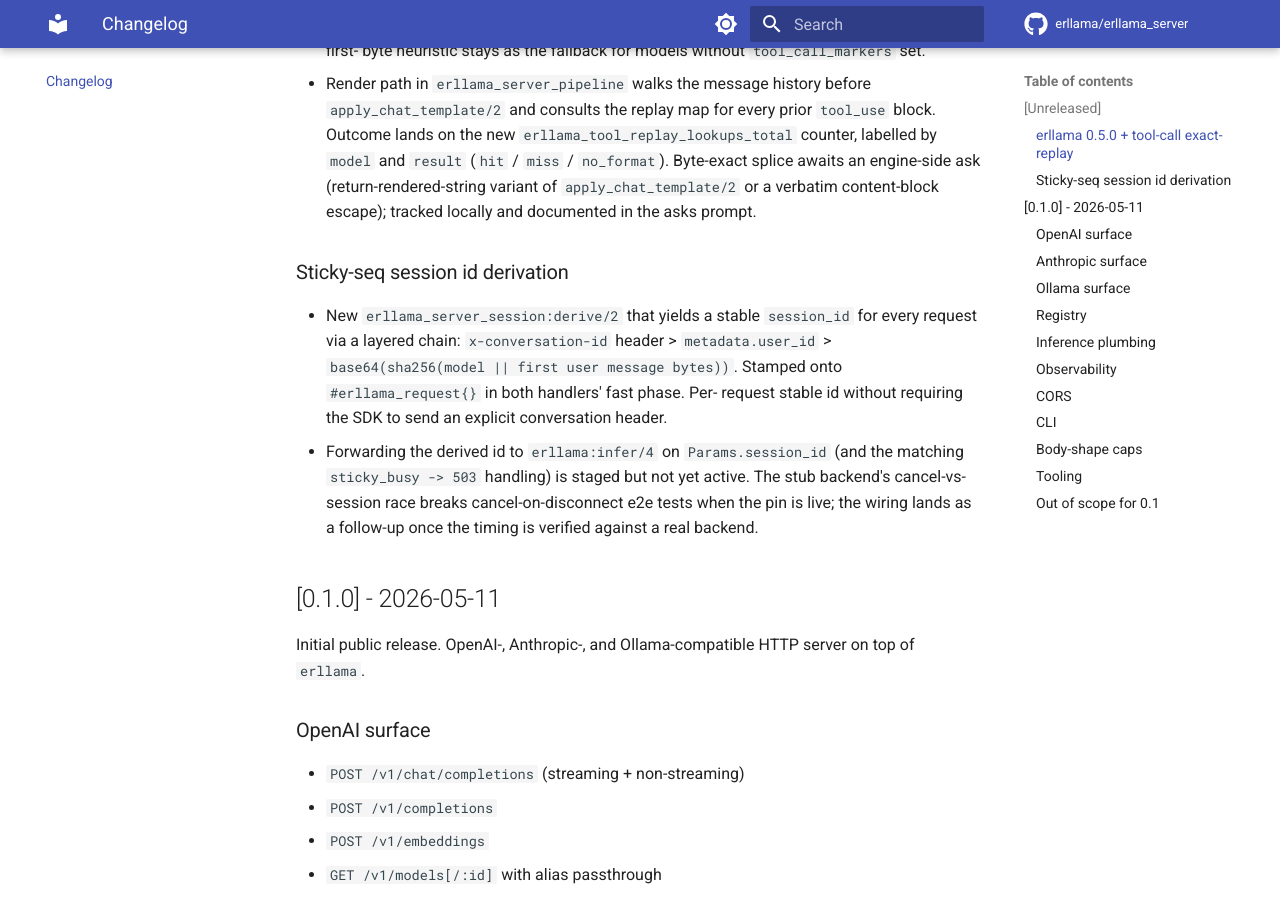
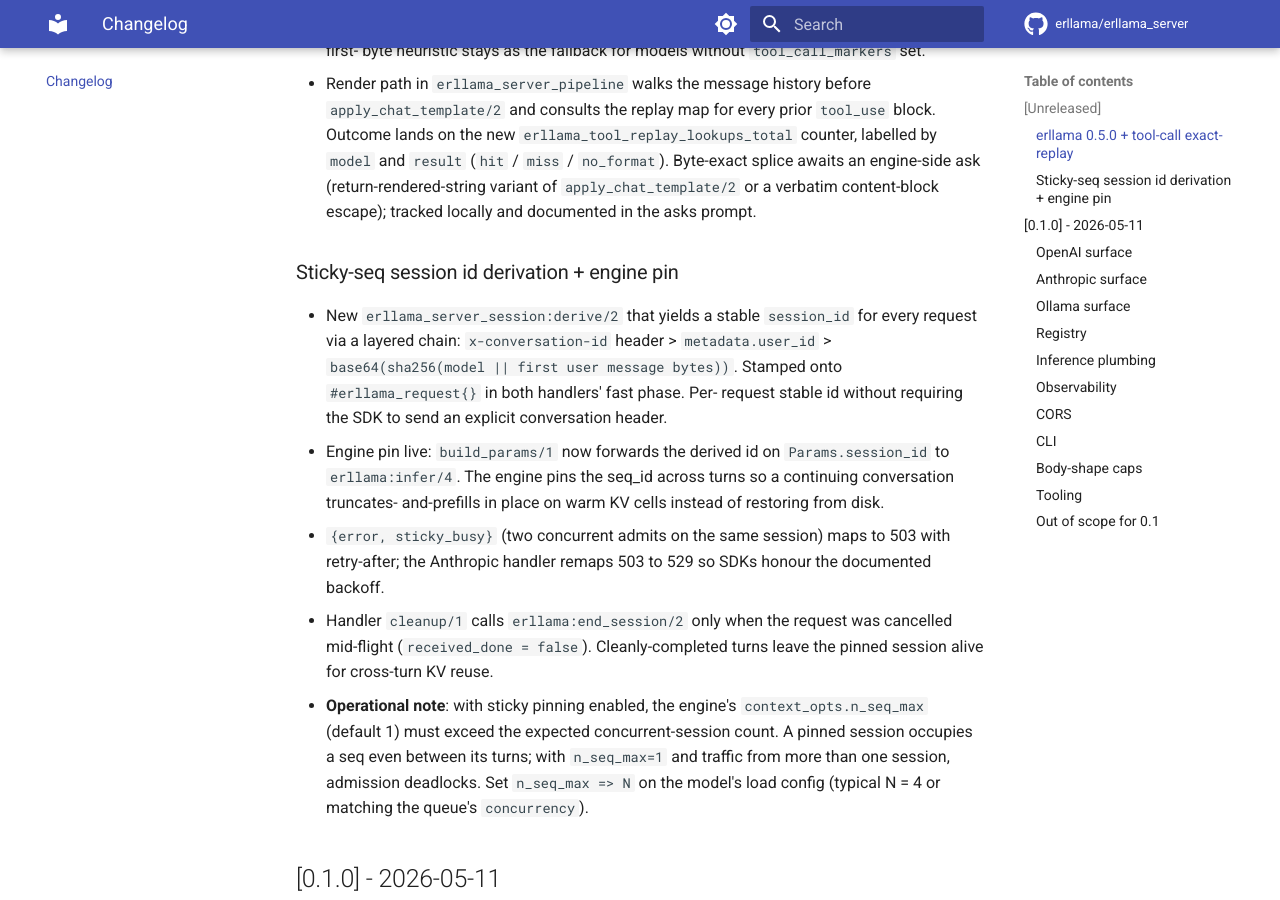
Before and after one commit to benoitc/erllama_server, an MkDocs documentation site: the page built from guides/changelog.md, in a window 1280 px wide and 900 px high, scrolled down 1354 px. Built offline with MkDocs 1.6.1 and Material for MkDocs 9.7.7, drawn with Linux system fonts in a browser that asks for light colours; comment, search, counter and statistics services are not loaded.

Commit message:
docs: sticky-seq engine pin is live; document n_seq_max constraint
PR 7b delivered Params.session_id forwarding to erllama:infer/4
and the sticky_busy -> 503 mapping. Update the three docs to
reflect the live state and document the new operational
constraint: with sticky pinning, context_opts.n_seq_max must
exceed the expected concurrent-session count (engine default of 1
deadlocks on the second session).

- CHANGELOG Unreleased section now describes the engine pin
  delivery and the n_seq_max requirement.
- AGENTS architecture section captures the received_done lifecycle
  flag and the cancel-only end_session policy.
- guides/clients gets a new "Sticky-seq KV reuse across turns"
  section: the layered session-id derivation, the 503/529 retry
  pattern, a manifest example with loader.context_opts.n_seq_max,
  and the sizing rule of thumb.

```diff
--- a/CHANGELOG.md
+++ b/CHANGELOG.md
@@ -66,7 +66,7 @@ and this project adheres to [Semantic Versioning](https://semver.org).
   `apply_chat_template/2` or a verbatim content-block escape);
   tracked locally and documented in the asks prompt.
 
-### Sticky-seq session id derivation
+### Sticky-seq session id derivation + engine pin
 
 - New `erllama_server_session:derive/2` that yields a stable
   `session_id` for every request via a layered chain:
@@ -75,12 +75,25 @@ and this project adheres to [Semantic Versioning](https://semver.org).
   onto `#erllama_request{}` in both handlers' fast phase. Per-
   request stable id without requiring the SDK to send an explicit
   conversation header.
-- Forwarding the derived id to `erllama:infer/4` on
-  `Params.session_id` (and the matching `sticky_busy -> 503`
-  handling) is staged but not yet active. The stub backend's
-  cancel-vs-session race breaks cancel-on-disconnect e2e tests
-  when the pin is live; the wiring lands as a follow-up once the
-  timing is verified against a real backend.
+- Engine pin live: `build_params/1` now forwards the derived id
+  on `Params.session_id` to `erllama:infer/4`. The engine pins
+  the seq_id across turns so a continuing conversation truncates-
+  and-prefills in place on warm KV cells instead of restoring
+  from disk.
+- `{error, sticky_busy}` (two concurrent admits on the same
+  session) maps to 503 with retry-after; the Anthropic handler
+  remaps 503 to 529 so SDKs honour the documented backoff.
+- Handler `cleanup/1` calls `erllama:end_session/2` only when the
+  request was cancelled mid-flight (`received_done = false`).
+  Cleanly-completed turns leave the pinned session alive for
+  cross-turn KV reuse.
+- **Operational note**: with sticky pinning enabled, the engine's
+  `context_opts.n_seq_max` (default 1) must exceed the expected
+  concurrent-session count. A pinned session occupies a seq even
+  between its turns; with `n_seq_max=1` and traffic from more than
+  one session, admission deadlocks. Set
+  `n_seq_max => N` on the model's load config (typical N = 4 or
+  matching the queue's `concurrency`).
 
 ## [0.1.0] - 2026-05-11
 
```
Also changed, not shown: AGENTS.md (+17 -3 lines), guides/clients.md (+42 -0 lines).
